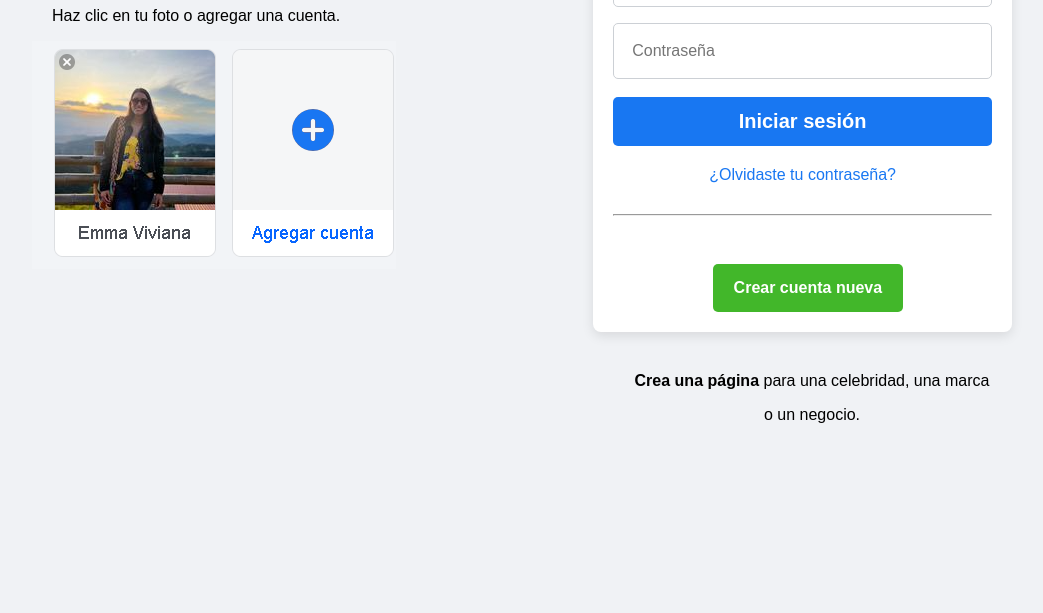
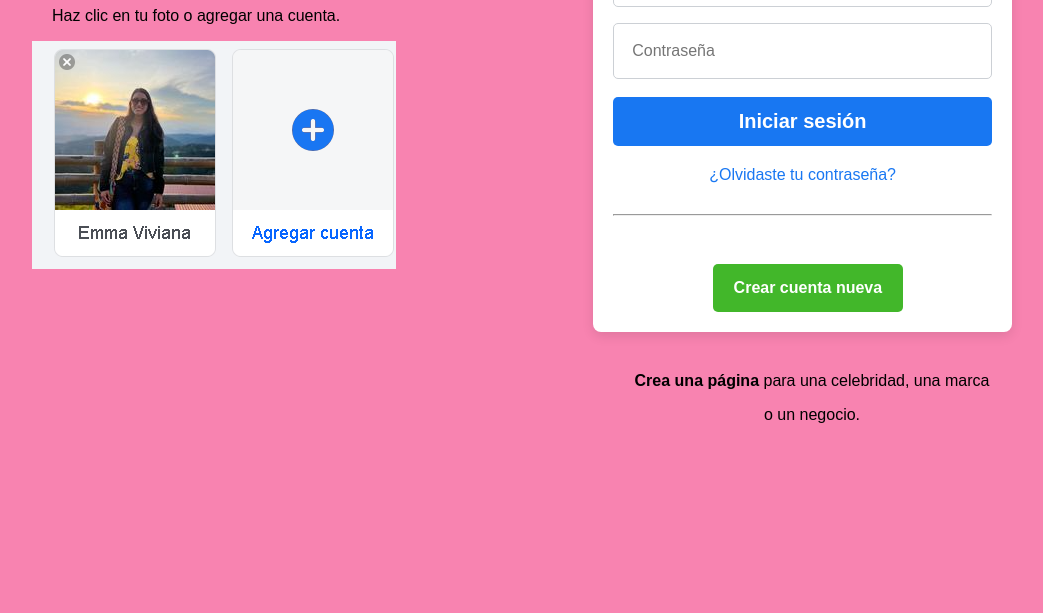
Before and after one commit to EMMAPAVA26/fomularios-redes-sociales, a plain HTML site: page Facebook/index.html in a window 1280 px wide. Shown: the part 187-800 px from the top of the page, without its empty margins (8-1051 px from the left). Drawn offline with Linux system fonts and the light colour scheme.

Commit message:
cambion de background-color en facebook

```diff
--- a/Facebook/styles.css
+++ b/Facebook/styles.css
@@ -4,7 +4,7 @@ body{
     align-items: center;
     justify-content: center;
     font-family:Arial, sans-serif;
-    background-color: #f0f2f5;
+    background-color: #f883b0;
     margin: 0;
     padding: 0;
 
```
